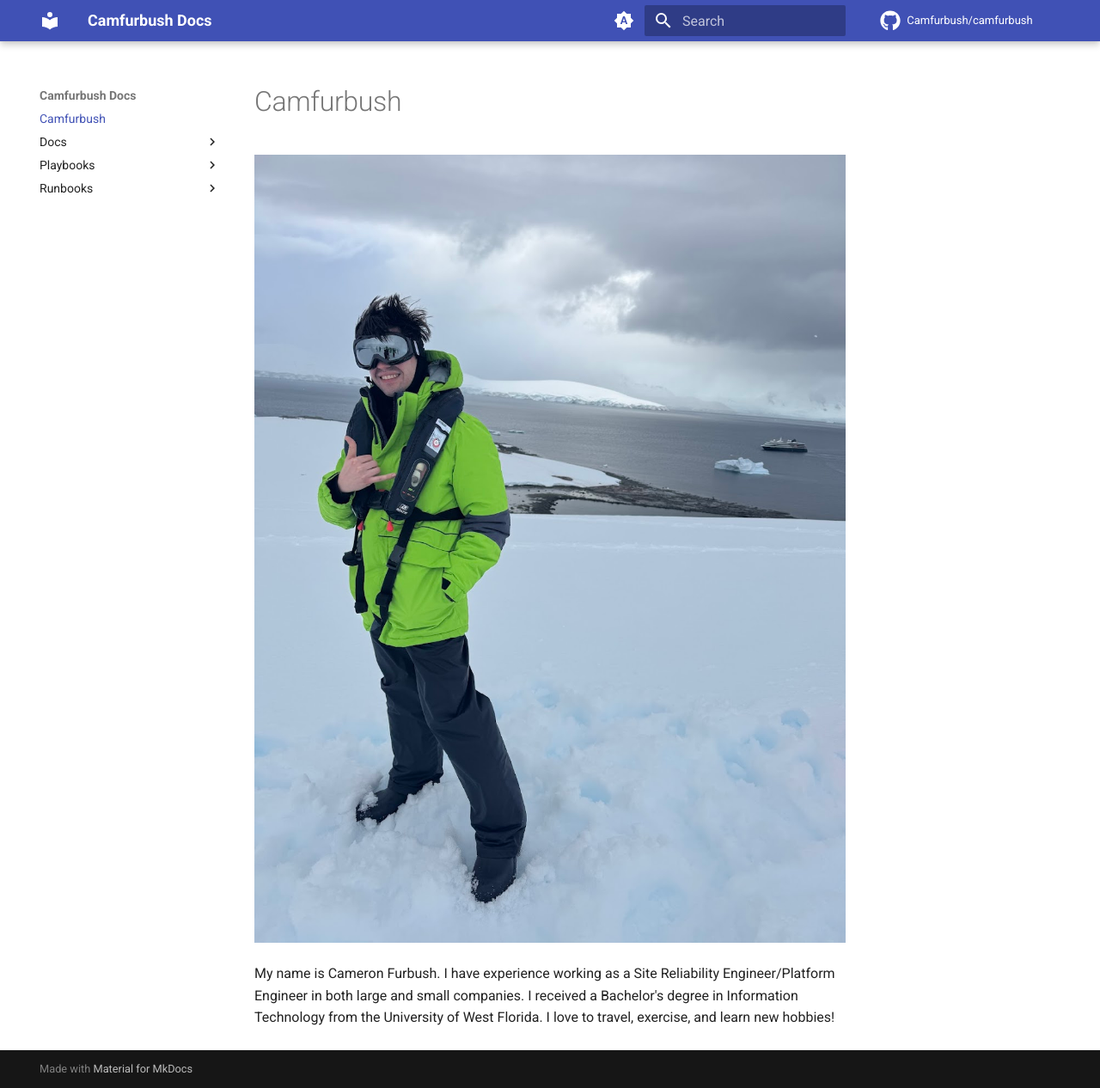
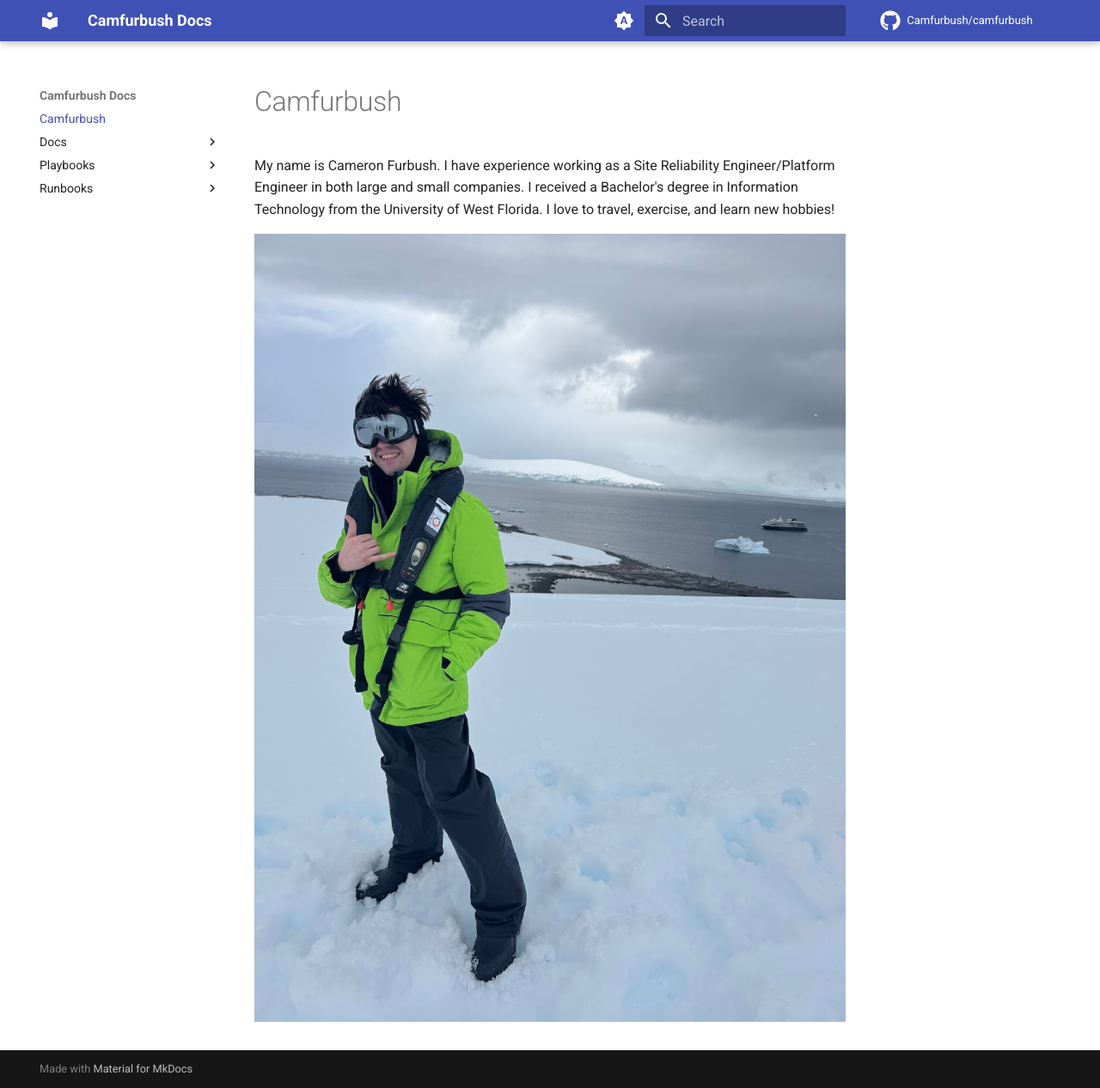
Before and after one commit to Camfurbush/camfurbush, an MkDocs documentation site: the page built from docs/index.md, in a window 1280 px wide and 1266 px high. Shown: the whole window at 86% size. Built offline with MkDocs 1.6.1 and Material for MkDocs 9.7.7, drawn with Linux system fonts in a browser that asks for light colours; comment, search, counter and statistics services are not loaded.

Commit message:
chore: move pic down

```diff
--- a/docs/index.md
+++ b/docs/index.md
@@ -1,5 +1,5 @@
 # Camfurbush
 
+My name is Cameron Furbush. I have experience working as a Site Reliability Engineer/Platform Engineer in both large and small companies. I received a Bachelor's degree in Information Technology from the University of West Florida. I love to travel, exercise, and learn new hobbies!
+
 ![Me!](assets/me.jpg)
-
-My name is Cameron Furbush. I have experience working as a Site Reliability Engineer/Platform Engineer in both large and small companies. I received a Bachelor's degree in Information Technology from the University of West Florida. I love to travel, exercise, and learn new hobbies!
```
